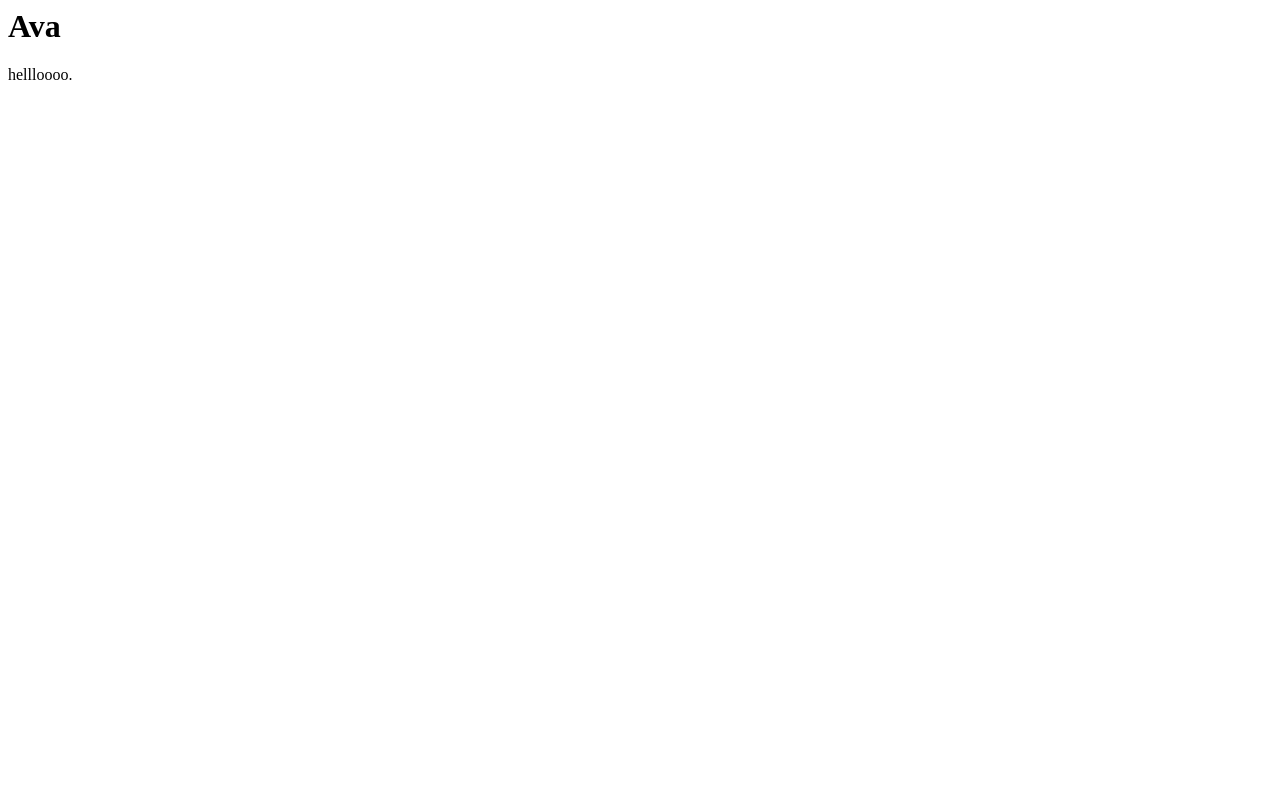
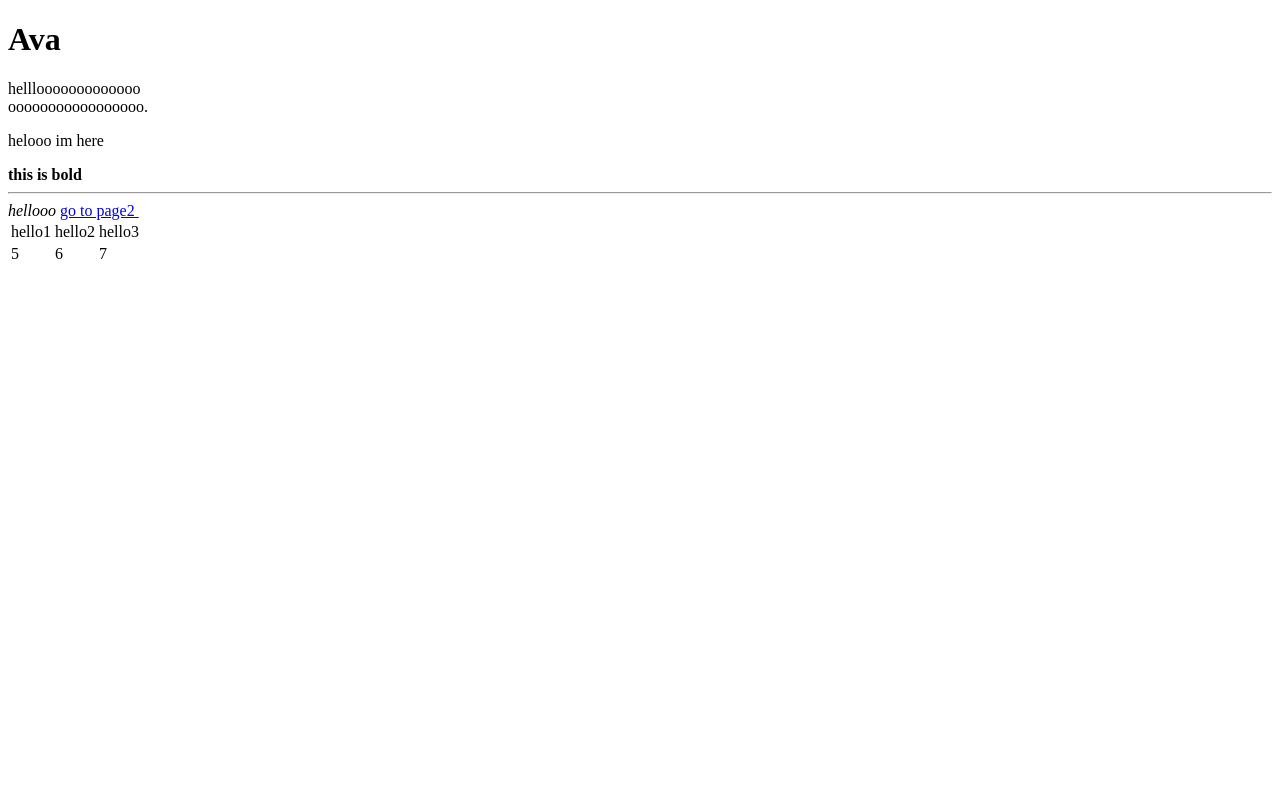
Before and after one commit to ACLSheriff/spec, a PHP site: page / in a window 1280 px wide. Before the commit the page is almost empty. Run offline with PHP 8.4, Linux system fonts and the light colour scheme.

Commit message:
practice website

```diff
--- a/HTML_basics/Version_1/index.php
+++ b/HTML_basics/Version_1/index.php
@@ -1,4 +1,6 @@
 <?php // this opens php code section will interprate
+
+echo "<!DOCTYPE html>";
 
 echo "<html>";
     echo "<head>";
@@ -9,7 +11,31 @@ echo "<body>";
 
         echo "<h1> Ava </h1>";
 
-echo "hellloooo.";
+        echo "helllooooooooooooo<br>ooooooooooooooooo.";
+
+        echo "<p> helooo im here </p>";
+        echo "<b> this is bold </b>";
+        echo "<hr>";
+        echo "<i> hellooo </i>";
+
+        echo "<a href='page2.php'> go to page2 </a>";
+
+        echo "<img scr='computer.jfif'>";
+
+        echo "<table>";
+
+            echo "<tr>";
+                echo"<td> hello1 </td>";
+                echo"<td> hello2 </td>";
+                echo"<td> hello3 </td>";
+            echo "</tr>";
+            echo "<tr>";
+                echo"<td> 5 </td>";
+                echo"<td> 6 </td>";
+                echo"<td> 7 </td>";
+
+        echo "</table>";
+
 
     echo "</body>";
 echo "</html>";
```
Also changed, not shown: HTML_basics/Version_1/computer.jfif (added). Lines whose indentation alone changed are shown as unchanged.
